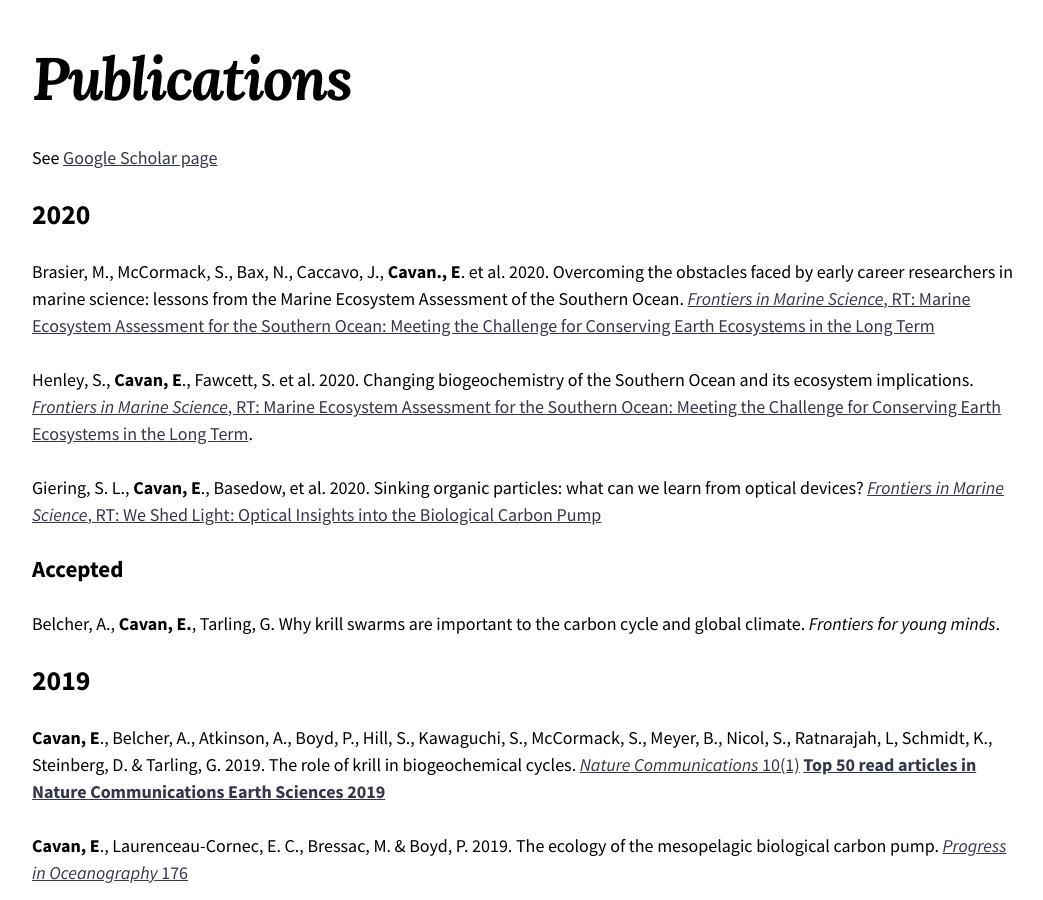
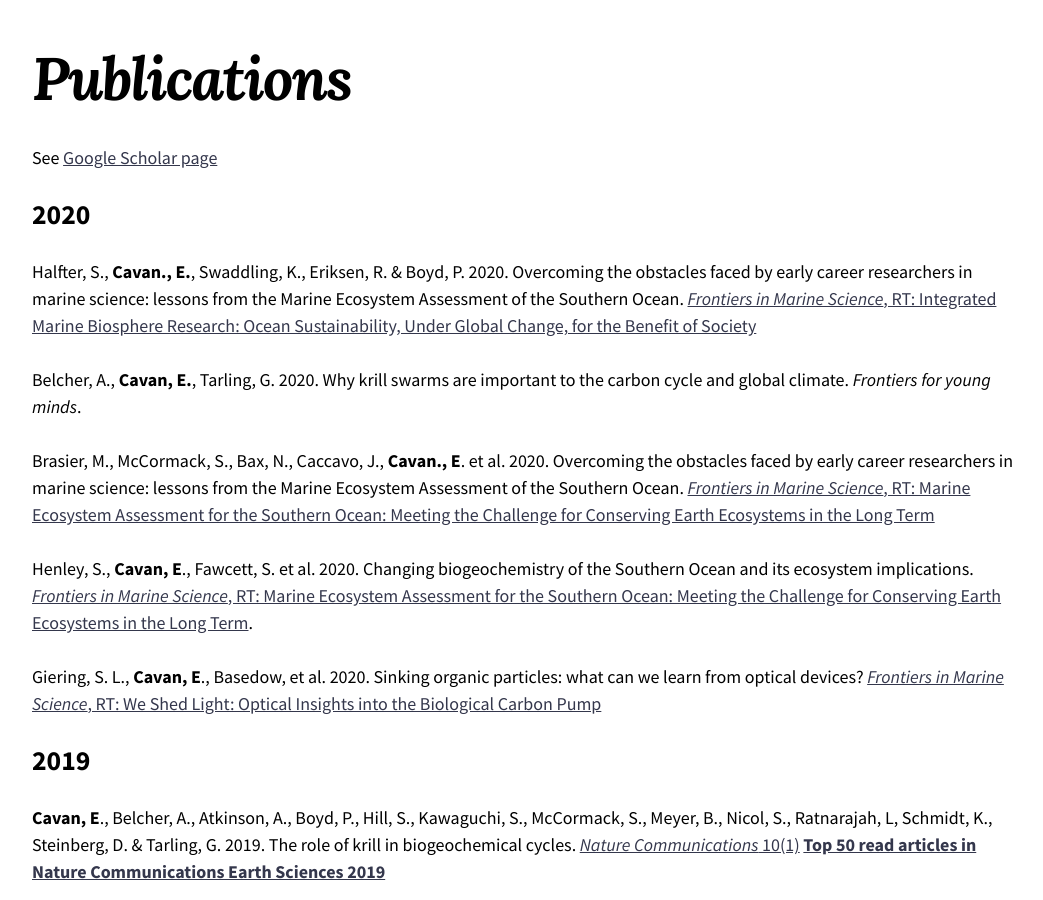
Before and after one commit to e-cavan/e-cavan.github.io, a Jekyll site: the page built from Publications/index.md, in a window 1280 px wide and 900 px high, scrolled down 324 px. Shown: the whole window, without its empty margins (114-1157 px from the left). Built offline with Jekyll 4.4.1, drawn with Linux system fonts in a browser that asks for light colours; nearby versions of some CDN libraries.

```diff
--- a/Publications/index.md
+++ b/Publications/index.md
@@ -8,15 +8,16 @@ See [Google Scholar page](https://scholar.google.com/citations?user=q2ufJ5IAAAAJ
 
 ## 2020
 
+Halfter, S., **Cavan., E.**, Swaddling, K., Eriksen, R. & Boyd, P.  2020. Overcoming the obstacles faced by early career researchers in marine science: lessons from the Marine Ecosystem Assessment of the Southern Ocean. [_Frontiers in Marine Science_, RT: Integrated Marine Biosphere Research: Ocean Sustainability, Under Global Change, for the Benefit of Society](https://www.frontiersin.org/articles/10.3389/fmars.2020.567917/abstract)
+
+Belcher, A., **Cavan, E.**, Tarling, G. 2020. Why krill swarms are important to the carbon cycle and global climate. _Frontiers for young minds_.
+
 Brasier, M., McCormack, S., Bax, N., Caccavo, J., **Cavan., E**. et al. 2020. Overcoming the obstacles faced by early career researchers in marine science: lessons from the Marine Ecosystem Assessment of the Southern Ocean. [_Frontiers in Marine Science_, RT: Marine Ecosystem Assessment for the Southern Ocean: Meeting the Challenge for Conserving Earth Ecosystems in the Long Term](https://www.frontiersin.org/articles/10.3389/fmars.2020.00692/full)
 
 Henley, S., **Cavan, E**., Fawcett, S. et al. 2020. Changing biogeochemistry of the Southern Ocean and its ecosystem implications. [_Frontiers in Marine Science_, RT: Marine Ecosystem Assessment for the Southern Ocean: Meeting the Challenge for Conserving Earth Ecosystems in the Long Term](https://www.frontiersin.org/articles/10.3389/fmars.2020.00581/abstract).
 
 Giering, S. L., **Cavan, E**., Basedow, et al. 2020. Sinking organic particles: what can we learn from optical devices? [_Frontiers in Marine Science_, RT: We Shed Light: Optical Insights into the     Biological Carbon Pump](https://www.frontiersin.org/articles/10.3389/fmars.2019.00834/full)
 
-### Accepted
-
-Belcher, A., **Cavan, E.**, Tarling, G. Why krill swarms are important to the carbon cycle and global climate. _Frontiers for young minds_.
 
 ## 2019
 
```
Also changed, not shown: _posts/2020-09-25-DOSI_WG.md (added, +18 -0 lines), Images/DOSI.jpg (added).
